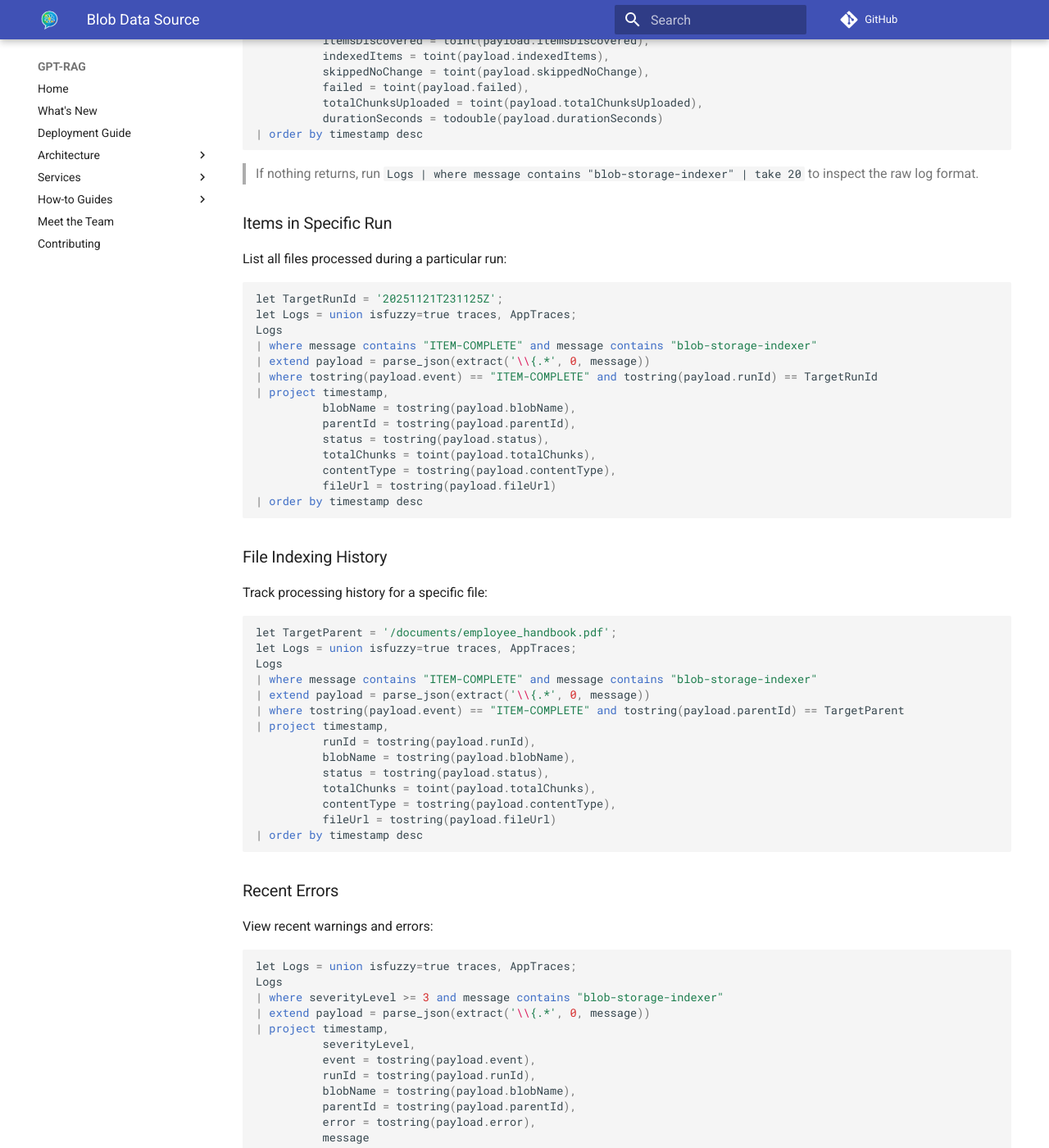
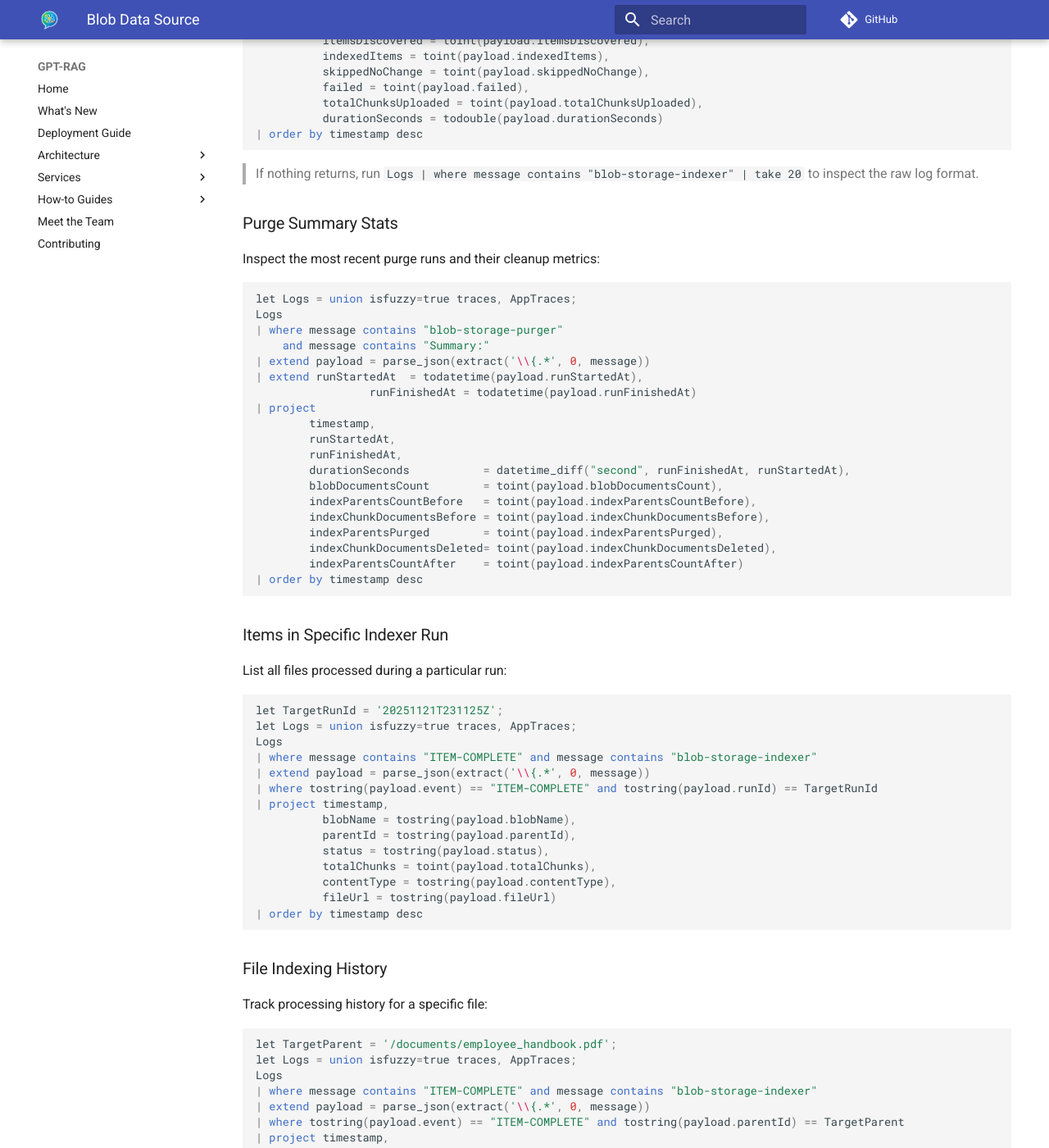
Before and after one commit to Azure/GPT-RAG, an MkDocs documentation site: the page built from docs/ingestion_blob_data_source.md, in a window 1280 px wide and 1400 px high, scrolled down 2309 px. Shown: the whole window at 82% size. Built offline with MkDocs 1.6.1 and Material for MkDocs 9.7.7, drawn with Linux system fonts in a browser that asks for light colours; comment, search, counter and statistics services are not loaded; some of the changed text lies outside the part shown.

Commit message:
documentation

````diff
--- a/docs/ingestion_blob_data_source.md
+++ b/docs/ingestion_blob_data_source.md
@@ -86,7 +86,33 @@ Logs
 
 > If nothing returns, run `Logs | where message contains "blob-storage-indexer" | take 20` to inspect the raw log format.
 
-### Items in Specific Run
+### Purge Summary Stats
+
+Inspect the most recent purge runs and their cleanup metrics:
+
+```kql
+let Logs = union isfuzzy=true traces, AppTraces;
+Logs
+| where message contains "blob-storage-purger"
+    and message contains "Summary:"
+| extend payload = parse_json(extract('\\{.*', 0, message))
+| extend runStartedAt  = todatetime(payload.runStartedAt),
+                 runFinishedAt = todatetime(payload.runFinishedAt)
+| project
+        timestamp,
+        runStartedAt,
+        runFinishedAt,
+        durationSeconds           = datetime_diff("second", runFinishedAt, runStartedAt),
+        blobDocumentsCount        = toint(payload.blobDocumentsCount),
+        indexParentsCountBefore   = toint(payload.indexParentsCountBefore),
+        indexChunkDocumentsBefore = toint(payload.indexChunkDocumentsBefore),
+        indexParentsPurged        = toint(payload.indexParentsPurged),
+        indexChunkDocumentsDeleted= toint(payload.indexChunkDocumentsDeleted),
+        indexParentsCountAfter    = toint(payload.indexParentsCountAfter)
+| order by timestamp desc
+```
+
+### Items in Specific Indexer Run
 
 List all files processed during a particular run:
 
@@ -128,7 +154,7 @@ Logs
 | order by timestamp desc
 ```
 
-### Recent Errors
+### Recent Indexer Errors
 
 View recent warnings and errors:
 
````
